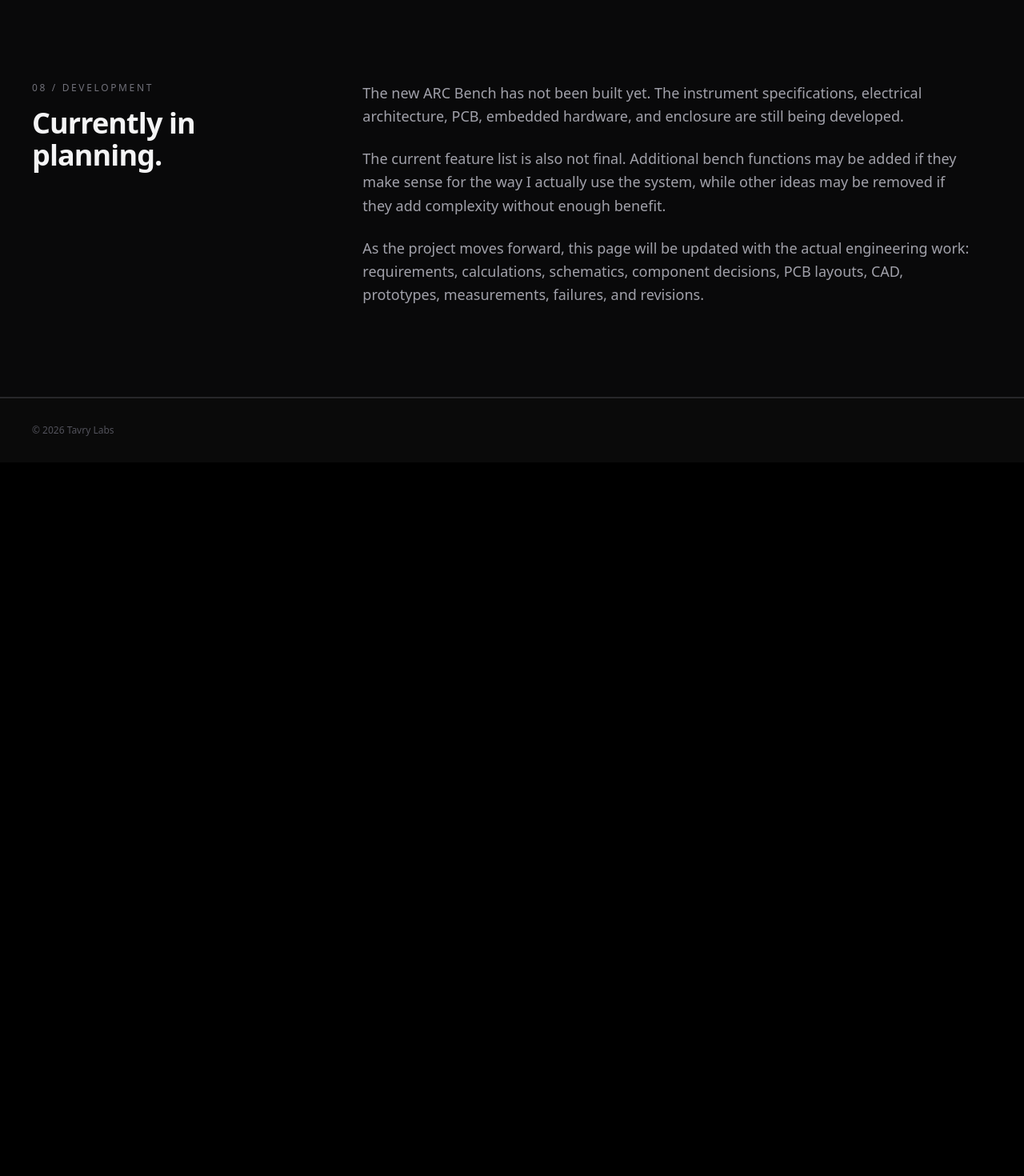
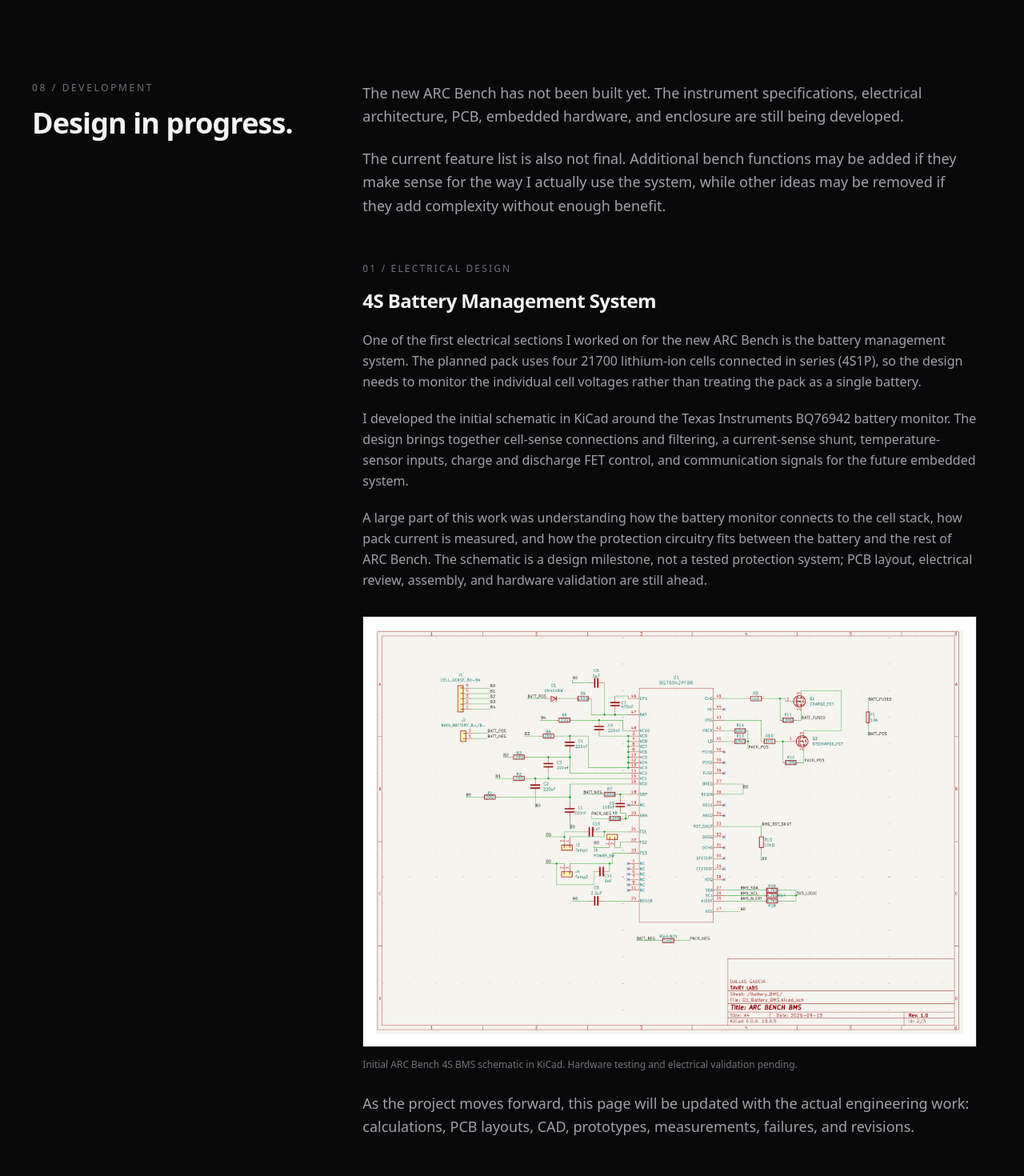
Before and after one commit to dtgarcia/tavrylabs-website, a React (Vite) app: page /projects/arc-bench in a window 1280 px wide. Shown: the part 4800-6270 px from the top of the page at 80% size. Before the commit the page ends 5378 px from the top, so only its background shows below. Built offline with nearby package versions, Linux system fonts and the light colour scheme.

Commit message:
Update portfolio and add ARC Bench BMS schematic

```diff
--- a/src/pages/About.jsx
+++ b/src/pages/About.jsx
@@ -258,31 +258,6 @@ function About() {
 
               </div>
 
-
-              {/* ==================================================
-                  LINKS
-
-                  Replace "#" with the actual GitHub and resume links
-                  when those are ready.
-                 ================================================== */}
-              <div className="flex flex-wrap gap-4 mt-10">
-
-                <a
-                  href="#"
-                  className="border border-zinc-700 px-5 py-3 text-sm text-zinc-300 hover:border-zinc-500 hover:text-white transition-colors"
-                >
-                  GitHub
-                </a>
-
-                <a
-                  href="#"
-                  className="border border-zinc-700 px-5 py-3 text-sm text-zinc-300 hover:border-zinc-500 hover:text-white transition-colors"
-                >
-                  Resume
-                </a>
-
-              </div>
-
             </div>
 
           </div>
--- a/src/pages/ArcBench.jsx
+++ b/src/pages/ArcBench.jsx
@@ -676,7 +676,7 @@ function ArcBench() {
                 </p>
 
                 <h2 className="text-3xl md:text-4xl font-semibold tracking-tight">
-                  Currently in planning.
+                  Design in progress.
                 </h2>
 
               </div>
@@ -697,10 +697,70 @@ function ArcBench() {
                   removed if they add complexity without enough benefit.
                 </p>
 
+                {/* ==================================================
+                    FIRST DOCUMENTED ELECTRICAL DESIGN — 4S BMS
+
+                    This is an actual KiCad schematic, not a completed
+                    or hardware-validated PCB. Keep the status clear.
+                   ================================================== */}
+                <div className="pt-8">
+
+                  <p className="text-xs uppercase tracking-[0.18em] text-zinc-500 mb-4">
+                    01 / Electrical Design
+                  </p>
+
+                  <h3 className="text-2xl font-semibold text-zinc-100 tracking-tight mb-5">
+                    4S Battery Management System
+                  </h3>
+
+                  <p className="text-base text-zinc-400 leading-relaxed mb-5">
+                    One of the first electrical sections I worked on for
+                    the new ARC Bench is the battery management system.
+                    The planned pack uses four 21700 lithium-ion cells
+                    connected in series (4S1P), so the design needs to
+                    monitor the individual cell voltages rather than
+                    treating the pack as a single battery.
+                  </p>
+
+                  <p className="text-base text-zinc-400 leading-relaxed mb-5">
+                    I developed the initial schematic in KiCad around
+                    the Texas Instruments BQ76942 battery monitor. The
+                    design brings together cell-sense connections and
+                    filtering, a current-sense shunt, temperature-sensor
+                    inputs, charge and discharge FET control, and
+                    communication signals for the future embedded system.
+                  </p>
+
+                  <p className="text-base text-zinc-400 leading-relaxed mb-8">
+                    A large part of this work was understanding how the
+                    battery monitor connects to the cell stack, how pack
+                    current is measured, and how the protection circuitry
+                    fits between the battery and the rest of ARC Bench.
+                    The schematic is a design milestone, not a tested
+                    protection system; PCB layout, electrical review,
+                    assembly, and hardware validation are still ahead.
+                  </p>
+
+                  <figure>
+                    <div className="border border-zinc-800 bg-white p-2 md:p-4">
+                      <img
+                        src="/images/arc-bench/bms-schematic-v1.png"
+                        alt="KiCad schematic of the ARC Bench four-cell lithium-ion battery management system"
+                        className="block w-full h-auto object-contain"
+                        loading="lazy"
+                      />
+                    </div>
+                    <figcaption className="mt-3 text-xs text-zinc-500 leading-relaxed">
+                      Initial ARC Bench 4S BMS schematic in KiCad.
+                      Hardware testing and electrical validation pending.
+                    </figcaption>
+                  </figure>
+
+                </div>
+
                 <p>
                   As the project moves forward, this page will be updated
-                  with the actual engineering work: requirements,
-                  calculations, schematics, component decisions, PCB
+                  with the actual engineering work: calculations, PCB
                   layouts, CAD, prototypes, measurements, failures, and
                   revisions.
                 </p>
```
Also changed, not shown: src/pages/Home.jsx (+142 -143 lines), public/images/arc-bench/bms-schematic-v1.png (added), 6 other files (tests, documents, lock files or other folders).
